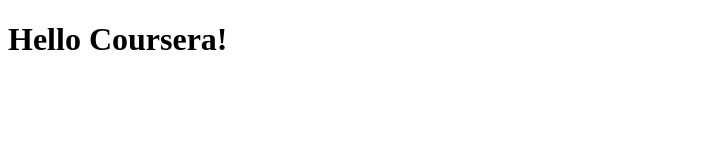
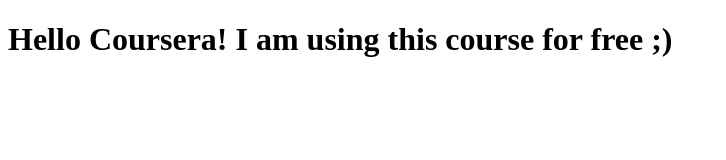
Before and after one commit to RKhan12345/coursera-test, a plain HTML site: page site/index.html in a window 1280 px wide. Shown: the whole page, without its empty margins (0-726 px from the left). Drawn offline with Linux system fonts and the light colour scheme.

Commit message:
Did few changes in the header 1 section

```diff
--- a/site/index.html
+++ b/site/index.html
@@ -6,6 +6,6 @@
 	<title>Hello Coursera!</title>
 </head>
 <body>
-<h1>Hello Coursera!</h1>
+<h1>Hello Coursera! I am using this course for free ;)</h1>
 </body>
 </html>
```
